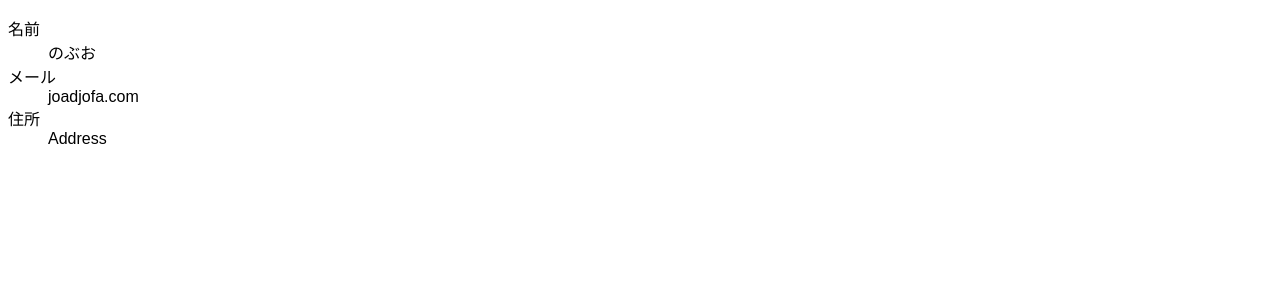
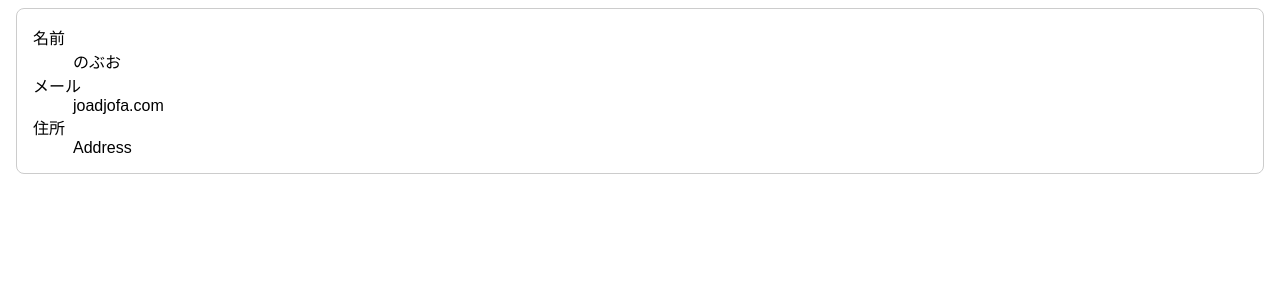
Before and after one commit to NOBUo1967/custom-hooks, a React (Create React App) app: page / in a window 1280 px wide. Shown: the top 300 px of the page. Built offline with nearby package versions, Linux system fonts and the light colour scheme.

Commit message:
[style] カードっぽい外観に変更した。

```diff
--- a/src/components/UserCard.tsx
+++ b/src/components/UserCard.tsx
@@ -5,10 +5,17 @@ type Props = {
   user: UserProfile;
 };
 
+const style = {
+  border: "solid 1px #ccc",
+  borderRadius: "8px",
+  padding: "0px  16px",
+  margin: "8px"
+};
+
 export const UserCard: VFC<Props> = (props) => {
   const { user } = props;
   return (
-    <div>
+    <div style={style}>
       <dl>
         <dt>名前</dt>
         <dd>{user.name}</dd>
```
